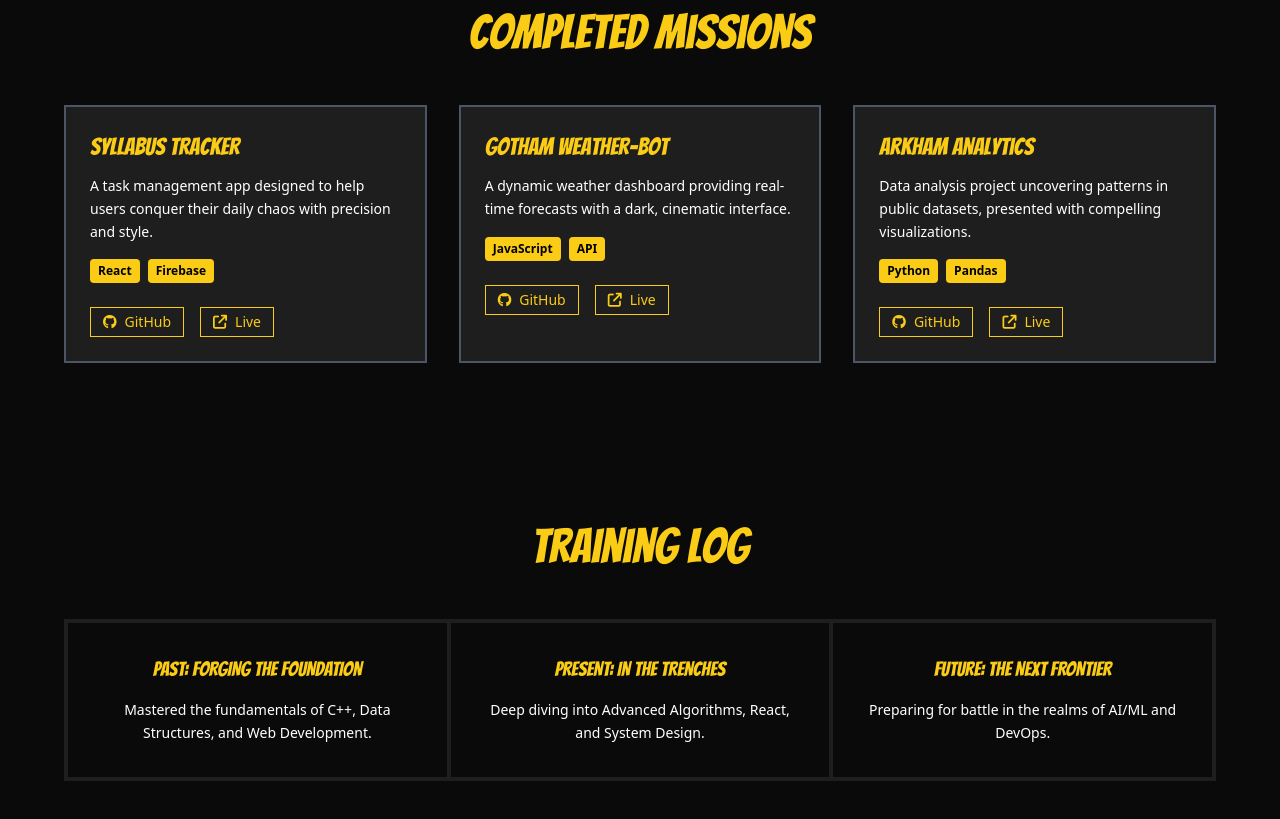
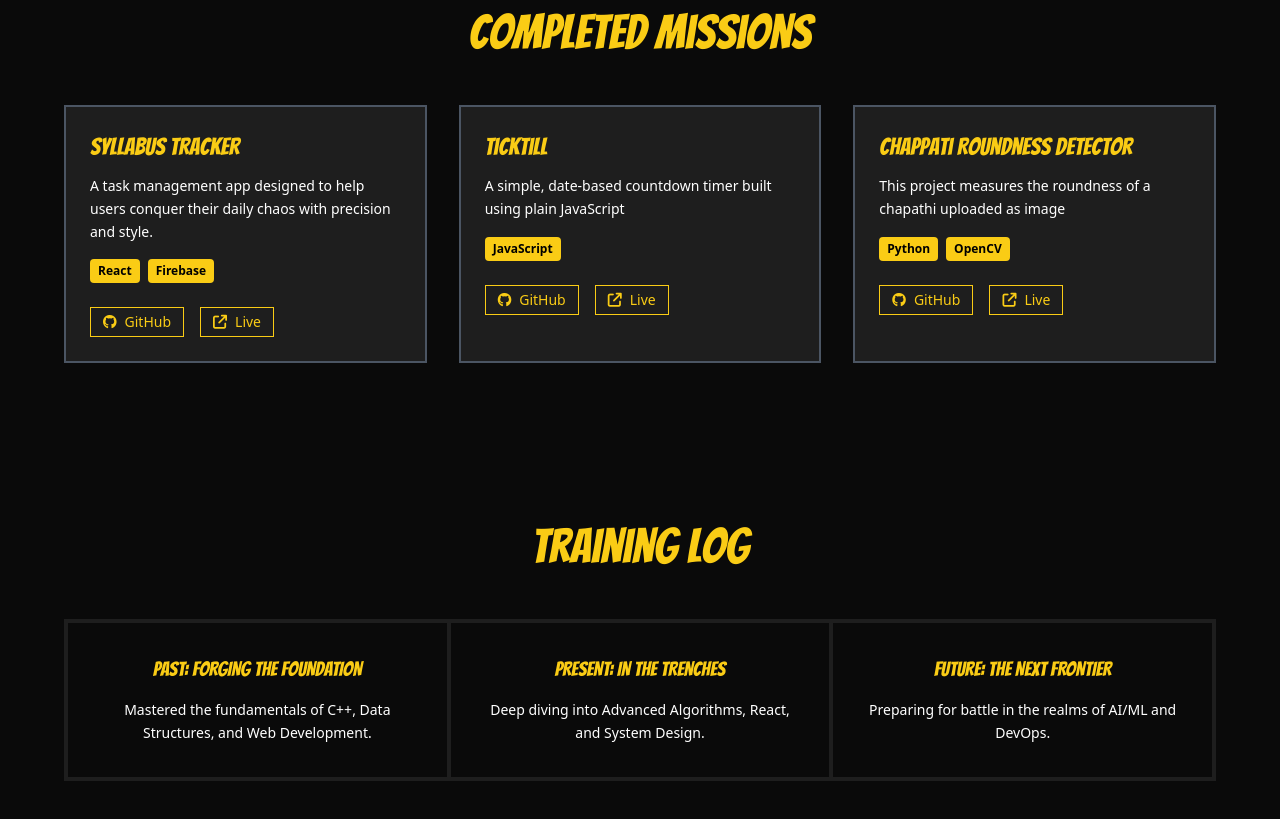
Before and after one commit to jisnu-glitch/My_portfolio_using_react, a React (Vite) app: page / in a window 1280 px wide. Shown: the part 1860-2679 px from the top of the page. Built offline with nearby package versions, Linux system fonts and the light colour scheme.

Commit message:
Updated the projects

```diff
--- a/src/components/Projects.jsx
+++ b/src/components/Projects.jsx
@@ -6,24 +6,24 @@ const projects = [
     description:
       "A task management app designed to help users conquer their daily chaos with precision and style.",
     tech: ["React", "Firebase"],
-    github: "#",
-    live: "#",
+    github: "https://github.com/jisnu-glitch/Syllabus_tracker",
+    live: "https://syllabus-tracker-sable.vercel.app/",
   },
   {
-    title: "Gotham Weather-Bot",
+    title: "Ticktill",
     description:
-      "A dynamic weather dashboard providing real-time forecasts with a dark, cinematic interface.",
-    tech: ["JavaScript", "API"],
-    github: "#",
-    live: "#",
+      "A simple, date-based countdown timer built using plain JavaScript",
+    tech: ["JavaScript"],
+    github: "https://github.com/jisnu-glitch/Ticktill-",
+    live: "https://jisnu-glitch.github.io/Ticktill-/",
   },
   {
-    title: "Arkham Analytics",
+    title: "Chappati Roundness Detector",
     description:
-      "Data analysis project uncovering patterns in public datasets, presented with compelling visualizations.",
-    tech: ["Python", "Pandas"],
-    github: "#",
-    live: "#",
+      "This project measures the roundness of a chapathi uploaded as image",
+    tech: ["Python", "OpenCV"],
+    github: "https://github.com/ShanRomio306/Chapathi-Roundness-Checker",
+    live: "https://chapathi-roundness-checker-hvxf.onrender.com/",
   },
 ];
 
```
